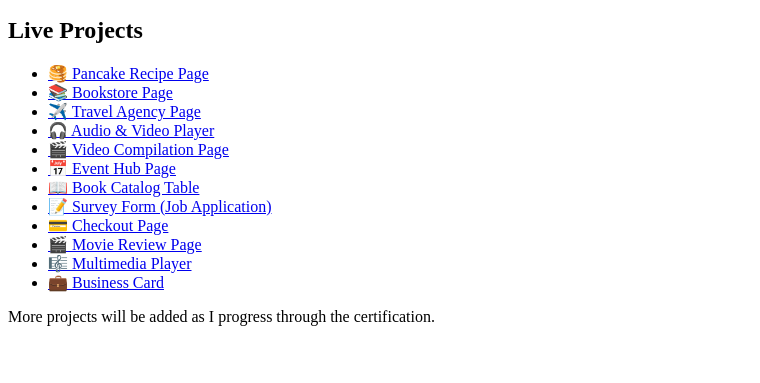
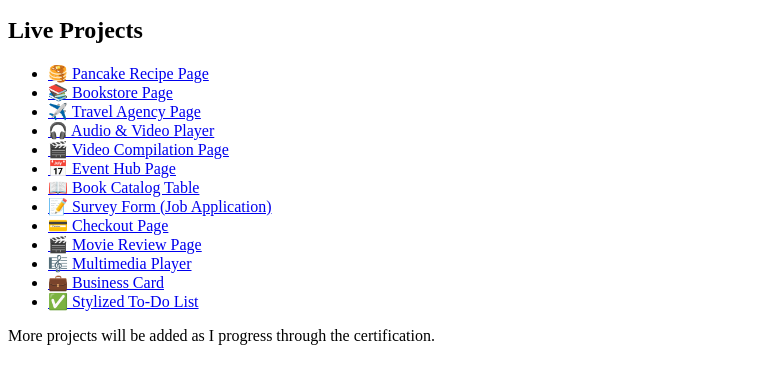
Before and after one commit to Ananya0213/responsive-web-design-freecodecamp, a plain HTML site: page index.html in a window 1280 px wide. Shown: the part 101-484 px from the top of the page, without its empty margins (0-760 px from the left). Drawn offline with Linux system fonts and the light colour scheme.

Commit message:
Add stylized to-do list project to landing page

```diff
--- a/index.html
+++ b/index.html
@@ -50,6 +50,9 @@
     <li>
       <a href="business-card/">💼 Business Card</a>
     </li>
+    <li>
+      <a href="stylized-todo-list/">✅ Stylized To-Do List</a>
+    </li>
 
 
 
```
